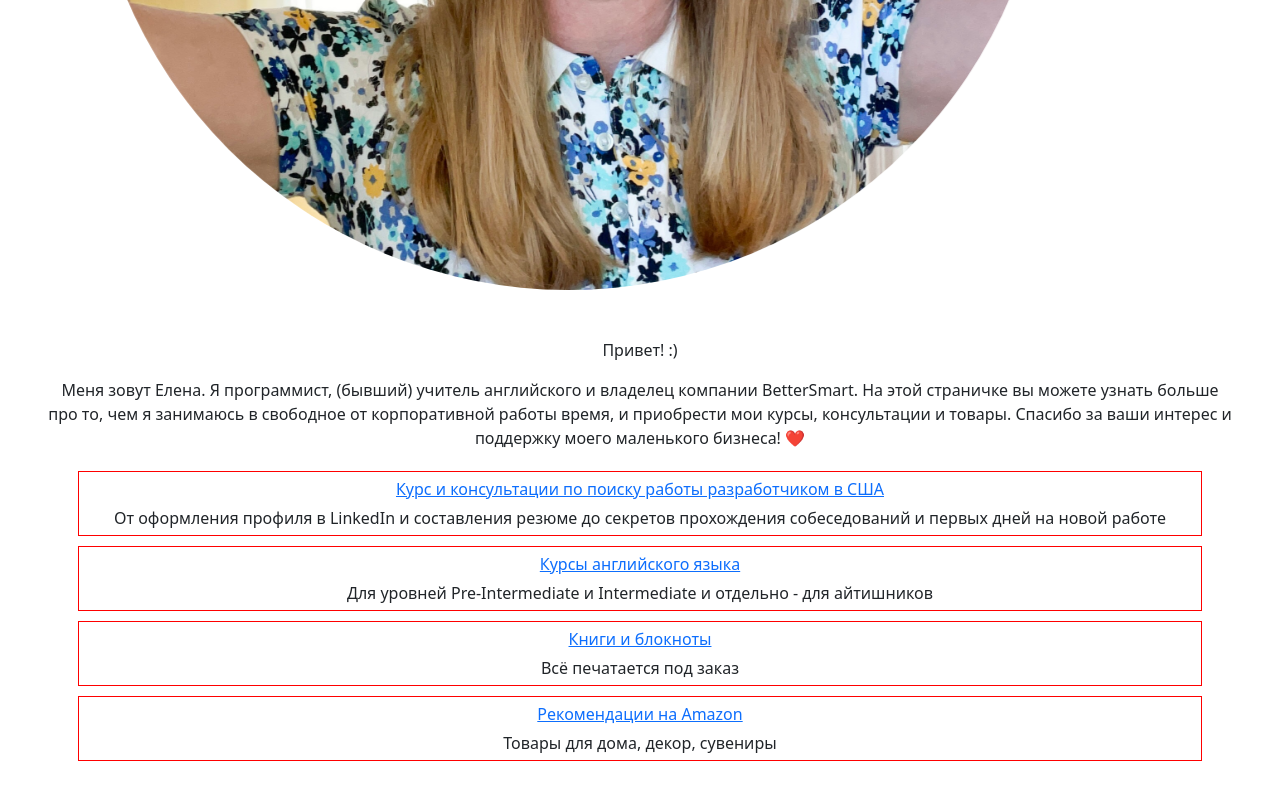
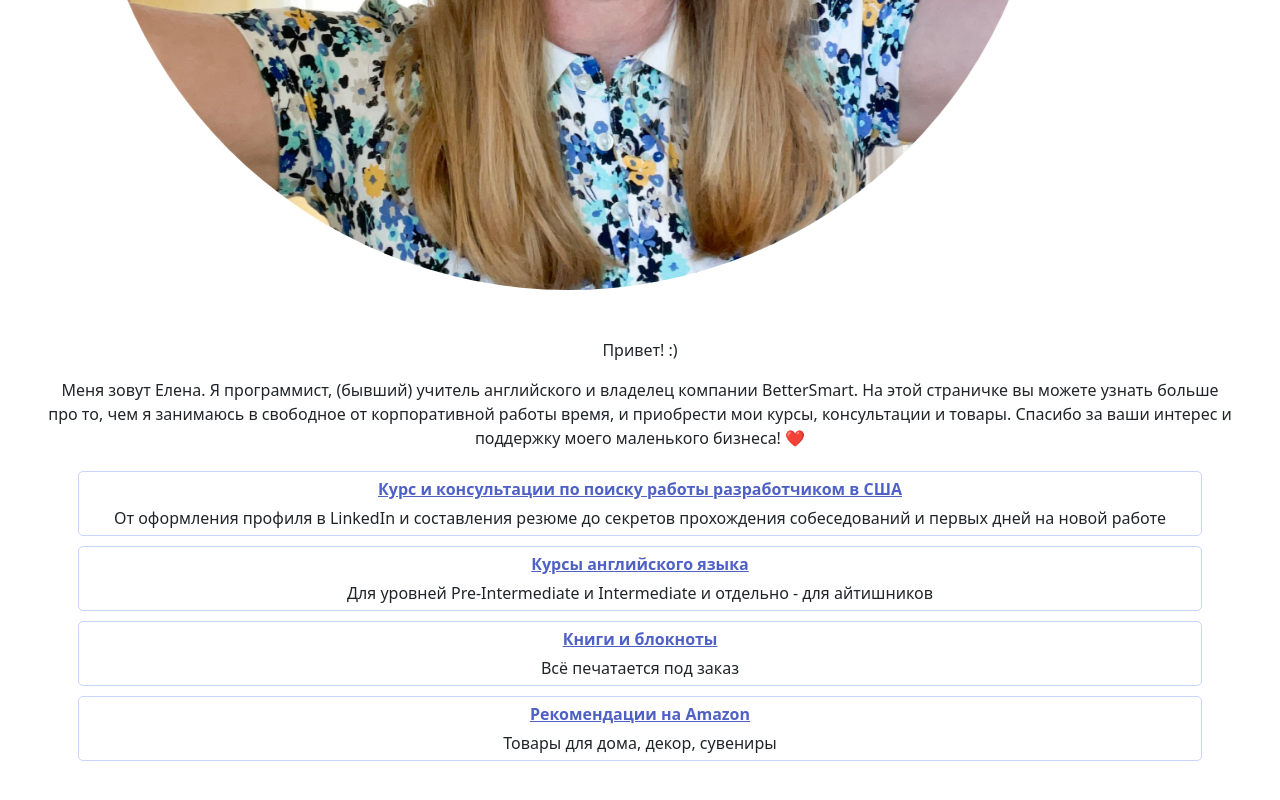
Before and after one commit to Elena-Weber/better-smart-landing-page, a plain HTML site: page index.html in a window 1280 px wide. Shown: the part 718-1518 px from the top of the page. Drawn offline with nearby package versions, Linux system fonts and the light colour scheme.

Commit message:
update colors

```diff
--- a/index.html
+++ b/index.html
@@ -12,7 +12,7 @@
   <div class="my-5">
     <div id="carouselExampleAutoplaying" class="carousel slide" data-bs-ride="carousel">
       <div class="carousel-inner">
-        <div class="carousel-item active pic-div">
+        <div class="carousel-item pic-div active">
           <img src="programmer.jpg" class="d-block w-75" alt="programmer-photo">
         </div>
         <div class="carousel-item pic-div">
--- a/style.css
+++ b/style.css
@@ -1,6 +1,7 @@
 .links-border {
   width: 90%;
-  border: 1px red solid;
+  border: 1px #C9D5FD solid;
+  border-radius: 5px;
   padding: 5px;
   margin: 5px;
 }
@@ -20,3 +21,8 @@ img {
 .carousel-inner img{
   display: inline-block !important;
 }
+
+a {
+  color: #5061C5;
+  font-weight: bold;
+}
```
